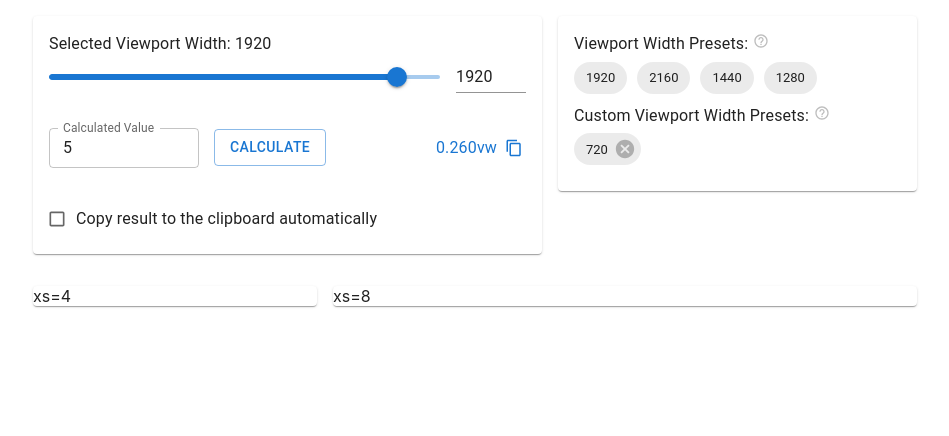
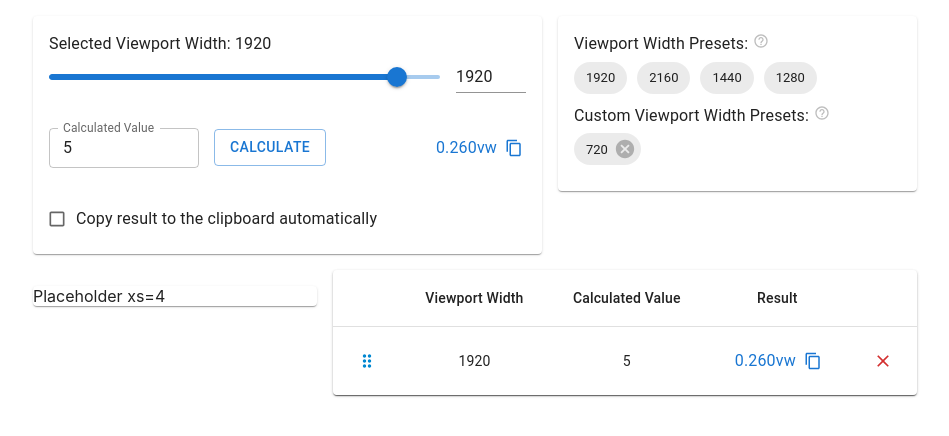
Before and after one commit to MuscularSloth/react-tool-pxtovwconverter, a React (Create React App) app: page /#/ in a window 1280 px wide. Both pictures are taken after typing "5" into the empty fields and a click on the button "CALCULATE". Shown: the top 436 px of the page, without its empty margins (173-1122 px from the left). Built offline with nearby package versions, Linux system fonts and the light colour scheme.

Commit message:
Add prev values table / Improve Presets block

```diff
--- a/src/App.js
+++ b/src/App.js
@@ -1,20 +1,31 @@
 import './App.css';
 import Grid from '@mui/material/Grid';
-import { Button, Checkbox, Chip, FormControlLabel, Paper, Snackbar, TextField, Tooltip, Typography } from '@mui/material';
+import { Button, Checkbox, FormControlLabel, Paper, Snackbar, TextField} from '@mui/material';
 import { Box } from '@mui/system';
 import InputSlider from './components/InputSlider/InputSlider';
 import { useState } from 'react';
 import ResultCopyButton from './components/ResultCopyButton/ResultCopyButton';
-import HelpOutlineIcon from '@mui/icons-material/HelpOutline';
+import WidthPresetsBlock from './components/WidthPresets/WidthPresetsBlock';
+import PreviousCalcTable from './components/PreviousCalcTable/PreviousCalcTable';
 
 
 function App() {
+
+  /**
+   * TODO 10. Delete Table Values
+   * TODO 11. DragDrop Table Values
+   * TODO 20. Localstore all custom data
+   * TODO 30. Button for reset all custom data
+   *
+   * TODO 40. Text convertation page
+   */
 
   const [selectedWidth, setSelectedWidth] = useState(1920)
   const [presetedWidth, setPresetedWidth] = useState([ 1920, 2160, 1440, 1280 ])
   const [customPresetedWidth, setCustomPresetedWidth] = useState([ 720 ])
   const [calculatedValue, setCalculatedValue] = useState('')
   const [currentResult, setCurrentResult] = useState()
+  const [previousCalcValues, setPreviousCalcValues] = useState([])
   const [isCalculatedValueError, setIsCalculatedValueError] = useState(false)
   const [isAutoCopyOn, setIsAutoCopyOn] = useState(false)
   const [isNotificationOpen, setIsNotificationOpen] = useState(false)
@@ -88,9 +99,17 @@ function App() {
      */
     let result = ((calculatedValue / selectedWidth) * 100).toFixed(3)
     setCurrentResult(result);
+
     if(isAutoCopyOn){
       navigator.clipboard.writeText(result+'vw')
       setIsNotificationOpen(true)
+    }
+
+    if(previousCalcValues.some( (valueObject) => valueObject.selectedWidth === selectedWidth && valueObject.calculatedValue === calculatedValue)){
+      console.log('Already calc >>> ', calculatedValue);
+    }else{
+      console.log('New calc >>> ', calculatedValue);
+      setPreviousCalcValues([...previousCalcValues, {selectedWidth, calculatedValue, result}])
     }
   }
 
@@ -140,7 +159,7 @@ function App() {
                 anchorOrigin={{ vertical: 'top', horizontal: 'center' }}
                 open={isNotificationOpen}
                 onClose={() => setIsNotificationOpen(false)}
-                message="Result has been copied!"
+                message={`Result has been copied! - ${currentResult}vw`}
                 key='autocopynotification'
             />
           </Box>
@@ -149,45 +168,38 @@ function App() {
       <Grid item xs={5}>
         <Paper>
           <Box p={2}>
-            <Typography gutterBottom>
-                Viewport Width Presets:
-                <Tooltip style={{cursor: 'pointer', marginLeft: '5px' }} title="Clicking on a preset sets the width value.">
-                  <HelpOutlineIcon fontSize='12px' color="disabled" />
-                </Tooltip>
-            </Typography>
-            <Box>
-              {presetedWidth.length > 0 && presetedWidth.map(width => (
-                <Chip style={{marginRight: 10, marginBottom: 10 }} key={width} label={width} onClick={handlePresetClick}/>
-              ))}
-            </Box>
-            <Typography gutterBottom>
-                Custom Viewport Width Presets:
-                <Tooltip style={{cursor: 'pointer', marginLeft: '5px' }} title="The new value of viewport width will be added automatically on a new calculation if it has not been used previously.">
-                  <HelpOutlineIcon fontSize='12px' color="disabled" />
-                </Tooltip>
-            </Typography>
-            {customPresetedWidth.length > 0
-              ?
-              <>
+            <WidthPresetsBlock
+              title="Viewport Width Presets:"
+              hintText="Clicking on a preset sets the width value."
+              widthList={presetedWidth}
+              canDelete={false}
+              handlePresetClick={handlePresetClick}
+              handlePresetDelete={handlePresetDelete}
+             />
 
-                <Box>
-                  {customPresetedWidth.map(width => (
-                    <Chip style={{marginRight: 10, marginBottom: 10 }} key={width} label={width} onClick={handlePresetClick} onDelete={() => handlePresetDelete(width)}/>
-                  ))}
-                </Box>
-              </>
-            : ''}
+            <WidthPresetsBlock
+              title="Custom Viewport Width Presets:"
+              hintText="The new value of viewport width will be added automatically on a new calculation if it has not been used previously."
+              widthList={customPresetedWidth}
+              canDelete={true}
+              handlePresetClick={handlePresetClick}
+              handlePresetDelete={handlePresetDelete}
+             />
+
           </Box>
         </Paper>
       </Grid>
       <Grid item xs={4}>
         <Paper>
-          <p>xs=4</p>
+        <p>Placeholder xs=4</p>
         </Paper>
       </Grid>
       <Grid item xs={8}>
         <Paper>
-          <p>xs=8</p>
+          <PreviousCalcTable
+            previousCalcValues={previousCalcValues}
+            setPreviousCalcValues={setPreviousCalcValues}
+          />
         </Paper>
       </Grid>
     </Grid>
--- /dev/null
+++ b/src/components/PreviousCalcTable/PreviousCalcTable.js
@@ -0,0 +1,65 @@
+import { IconButton, Paper, Table, TableBody, TableCell, TableContainer, TableHead, TableRow, Tooltip } from '@mui/material'
+import React from 'react'
+import ResultCopyButton from '../ResultCopyButton/ResultCopyButton'
+import ClearIcon from '@mui/icons-material/Clear';
+import DragIndicatorIcon from '@mui/icons-material/DragIndicator';
+import { Box } from '@mui/system';
+
+export default function PreviousCalcTable({ previousCalcValues, setPreviousCalcValues }) {
+
+    const handleRemoveResultClick = (resultToRemove) =>{
+        setPreviousCalcValues((previousCalcValues) => previousCalcValues.filter(value => !(value.selectedWidth === resultToRemove.selectedWidth && value.calculatedValue === resultToRemove.calculatedValue)))
+    }
+
+    return (
+        <>
+            {previousCalcValues.length > 0
+                ?
+
+            <TableContainer component={Paper}>
+                <Table aria-label="simple table">
+                    <TableHead>
+                    <TableRow>
+                    <TableCell style={{width: '30px'}} align="left"></TableCell>
+                        <TableCell align="center">Viewport Width</TableCell>
+                        <TableCell align="center">Calculated Value</TableCell>
+                        <TableCell align="center">Result</TableCell>
+                        <TableCell style={{width: '30px'}} align="right"></TableCell>
+                    </TableRow>
+                    </TableHead>
+                    <TableBody>
+                    {previousCalcValues.map((row) => (
+                        <TableRow
+                        key={row.name}
+                        sx={{ '&:last-child td, &:last-child th': { border: 0 } }}
+                        >
+                            <TableCell align="center">
+                                <IconButton aria-label="delete" color="info">
+                                    <DragIndicatorIcon fontSize='small'/>
+                                </IconButton>
+                            </TableCell>
+                            <TableCell align="center">{row.selectedWidth}</TableCell>
+                            <TableCell align="center">{row.calculatedValue}</TableCell>
+                            <TableCell align="center">
+                                <ResultCopyButton value={row.result} />
+                            </TableCell>
+                            <TableCell align="center">
+                                <Tooltip style={{cursor: 'pointer' }} title="Click To Remove" onClick={()=>handleRemoveResultClick(row)}>
+                                    <IconButton aria-label="delete" color="error">
+                                        <ClearIcon fontSize='small'/>
+                                    </IconButton>
+                                </Tooltip>
+                            </TableCell>
+                        </TableRow>
+                    ))}
+                    </TableBody>
+                </Table>
+                </TableContainer>
+
+                :
+
+                <Box p={2} textAlign="center">No data yet</Box>
+                }
+        </>
+    )
+}
--- a/src/components/ResultCopyButton/ResultCopyButton.js
+++ b/src/components/ResultCopyButton/ResultCopyButton.js
@@ -21,7 +21,7 @@ export default function ResultCopyButton({value}) {
                 anchorOrigin={{ vertical: 'top', horizontal: 'center' }}
                 open={isNotificationOpen}
                 onClose={() => setIsNotificationOpen(false)}
-                message="Result has been copied!"
+                message={`Result has been copied! - ${value}vw`}
                 key={value}
             />
             <Tooltip style={{cursor: 'pointer' }} title="Click To Copy" onClick={handleCopyResultClick}>
--- /dev/null
+++ b/src/components/WidthPresets/WidthPresetsBlock.js
@@ -0,0 +1,26 @@
+import { Box, Chip, Tooltip, Typography } from '@mui/material'
+import React from 'react'
+import HelpOutlineIcon from '@mui/icons-material/HelpOutline';
+
+export default function WidthPresetsBlock({title, hintText, widthList, canDelete, handlePresetClick, handlePresetDelete}) {
+    return (
+        <>
+            <Typography gutterBottom>
+                {title}
+                <Tooltip style={{cursor: 'pointer', marginLeft: '5px' }} title={hintText}>
+                  <HelpOutlineIcon fontSize='12px' color="disabled" />
+                </Tooltip>
+            </Typography>
+            <Box>
+              {widthList.length > 0 && widthList.map(width => (
+                <Chip
+                    style={{marginRight: 10, marginBottom: 10 }}
+                    key={width} label={width}
+                    onClick={handlePresetClick}
+                    onDelete={canDelete ? () => handlePresetDelete(width) : undefined}
+                    />
+              ))}
+            </Box>
+        </>
+    )
+}
```
